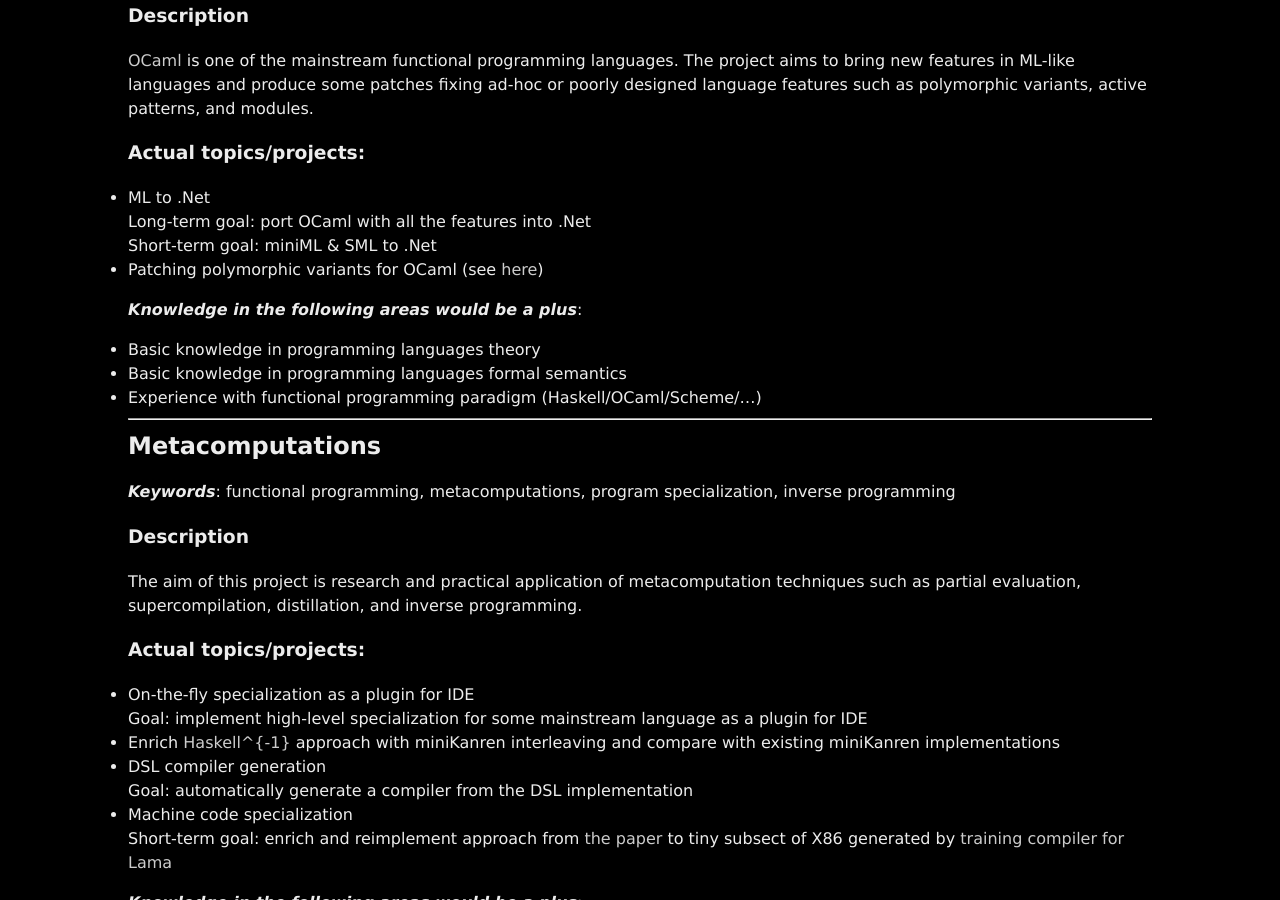
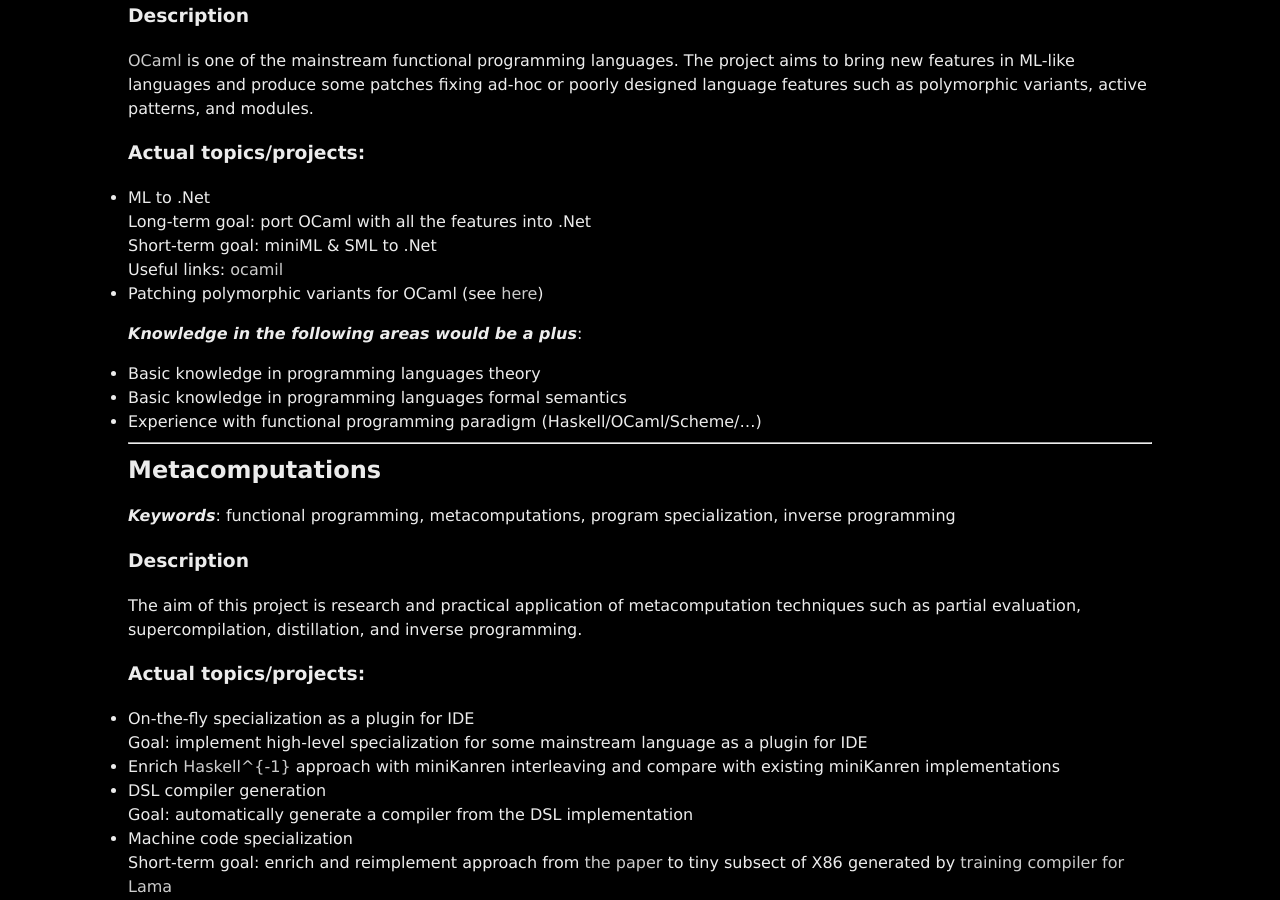
Before and after one commit to danyaberezun/danyaberezun.github.io, a Jekyll site: the page built from projects/index.md, in a window 1280 px wide and 900 px high, scrolled down 1138 px. Built offline with Jekyll 4.4.1, drawn with Linux system fonts in a browser that asks for light colours.

Commit message:
add link to ocamil

```diff
--- a/projects/index.md
+++ b/projects/index.md
@@ -44,7 +44,8 @@ The project aims to bring new features in ML-like languages and produce some pat
 ### Actual topics/projects:
 * ML to .Net\\
   Long-term goal: port OCaml with all the features into .Net\\
-  Short-term goal: miniML & SML to .Net
+  Short-term goal: miniML & SML to .Net \\
+  Useful links: [ocamil](https://github.com/nojb/ocamil)
 * Patching polymorphic variants for OCaml (see [here](https://citeseerx.ist.psu.edu/viewdoc/download?doi=10.1.1.58.4305&rep=rep1&type=pdf))
 
 ***Knowledge in the following areas would be a plus***:
```
